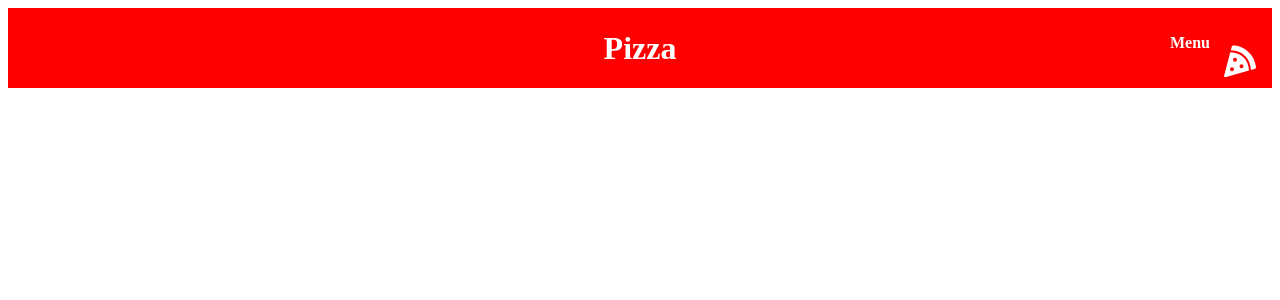
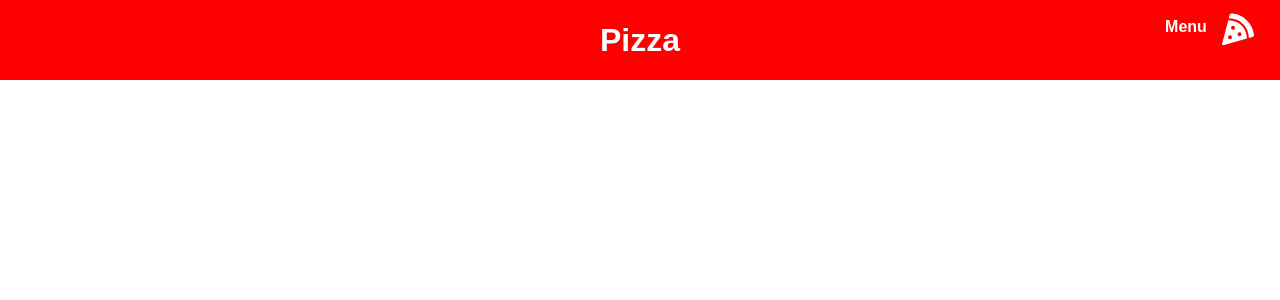
Before and after one commit to diogoverde/pizza, a React (Create React App) app: page / in a window 1280 px wide. Shown: the top 300 px of the page. Built offline with nearby package versions, Linux system fonts and the light colour scheme.

Commit message:
added a
global Style

```diff
--- a/src/App.js
+++ b/src/App.js
@@ -1,10 +1,12 @@
 import React from "react";
 import Navbar from "./components/Navbar";
 import { BrowserRouter as Router } from "react-router-dom";
+import { GlobalStyle } from "./globalStyles";
 
 function App() {
   return (
     <Router>
+      <GlobalStyle />
       <Navbar />
     </Router>
   );
--- /dev/null
+++ b/src/globalStyles.js
@@ -0,0 +1,10 @@
+import { createGlobalStyle } from "styled-components";
+
+export const GlobalStyle = createGlobalStyle`
+    * {
+        box-sizing: border-box;
+        margin: 0;
+        padding: 0;
+        font-family: 'Kanit', sans-serif;
+    }
+`;
```
